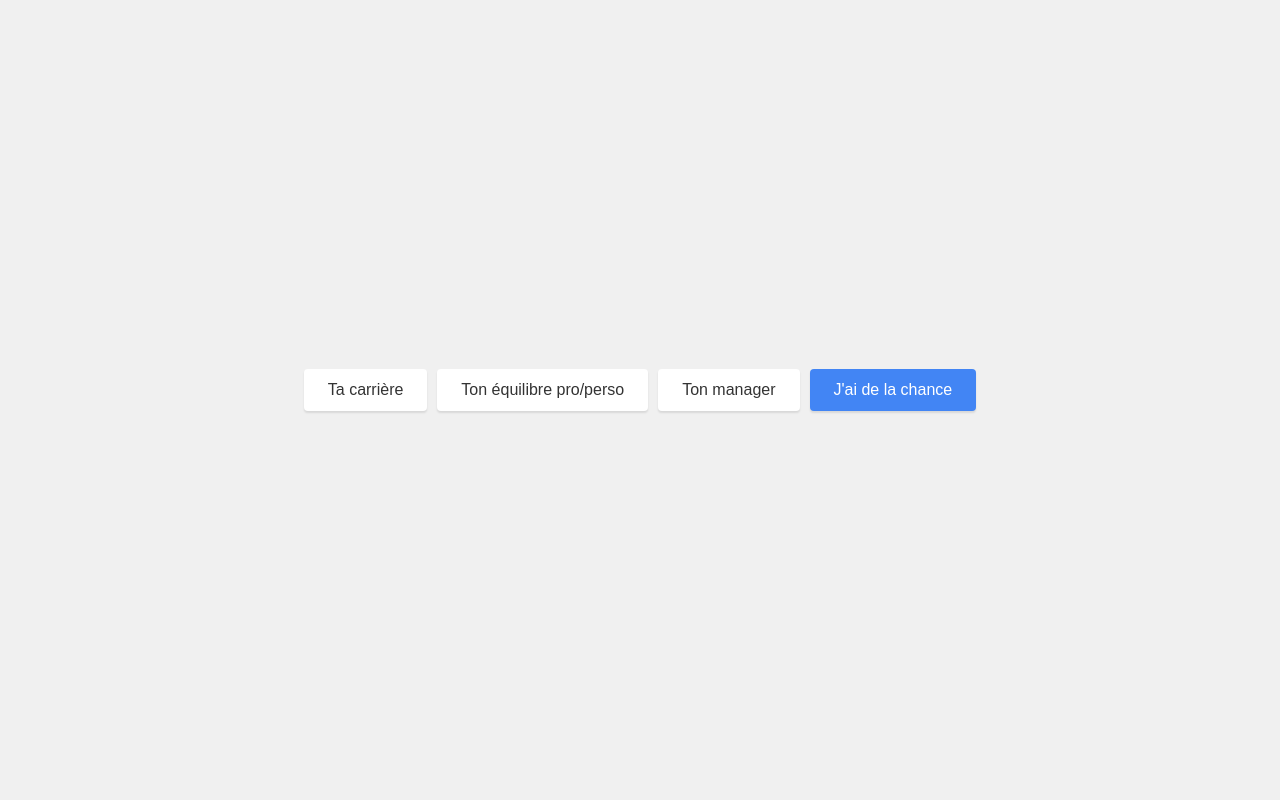
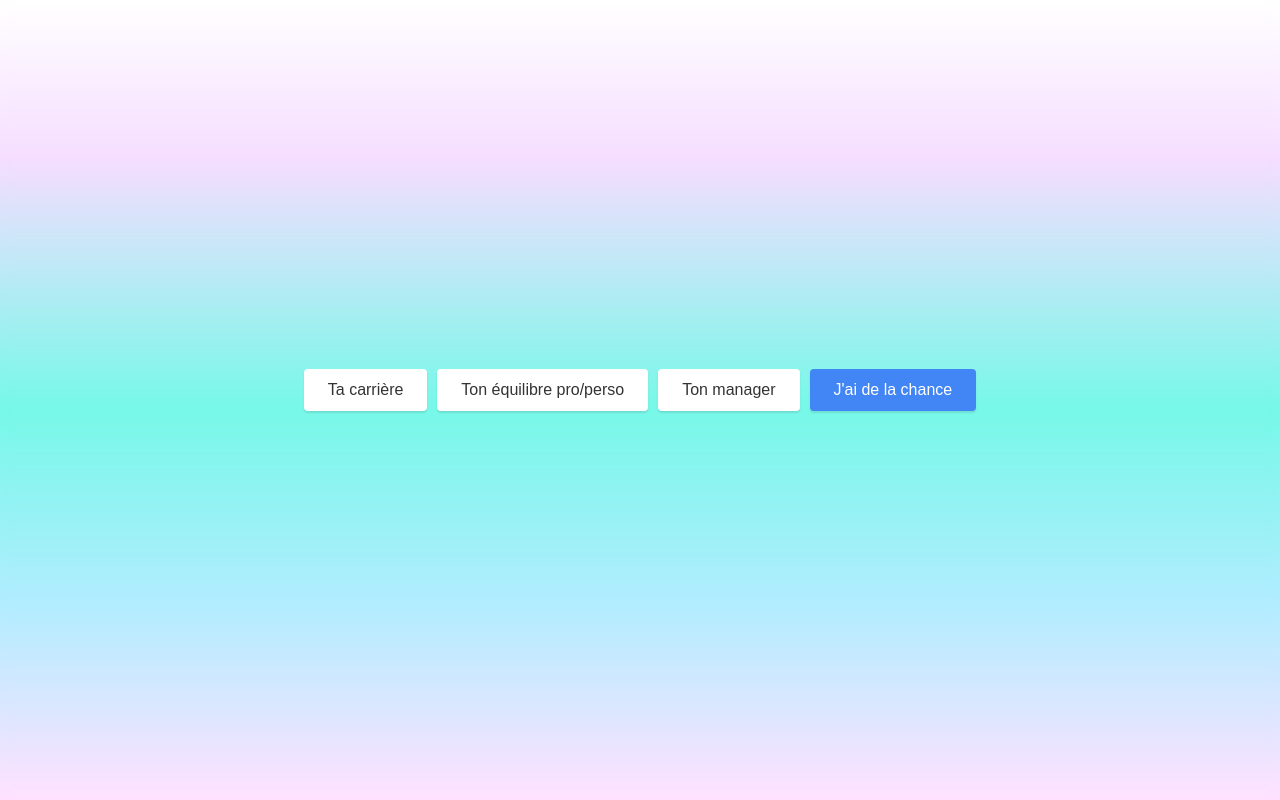
Before and after one commit to aguennegou/aguennegou.github.io, a plain HTML site: page index.html in a window 1280 px wide. Drawn offline with nearby package versions, Linux system fonts and the light colour scheme.

Commit message:
Trying AI Gradient

```diff
--- a/style.css
+++ b/style.css
@@ -6,7 +6,9 @@ body {
     align-items: center;
     min-height: 100vh;
     margin: 0;
-    background-color: #f0f0f0;
+    background-image: linear-gradient(to bottom, #FFFFFF, #F5DDFF 20%, #76F8E8 51%, #B3ECFF 76%, #FFE1FF 100%); /* Dégradé de couleurs */
+    background-size: cover; /* Pour que le dégradé couvre toute la page */
+    backdrop-filter: blur(5px); /* Ajoute un effet de flou à l'arrière-plan */
 }
 
 #button-container {
```
